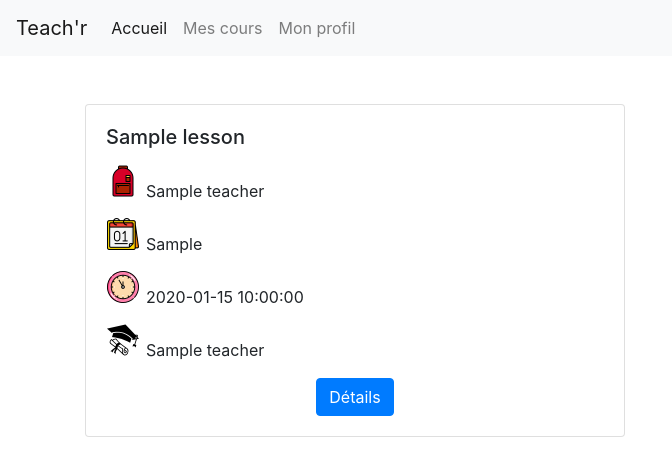
After one commit to lanebuleuse/test-teachr, a Symfony app: template templates/lessons/index.html.twig in a window 1280 px wide. The commit adds this page. Shown: the top 476 px of the page, without its empty margins (0-672 px from the left). Run offline with Twig, Linux system fonts and the light colour scheme; the template is opened without the code that fills it: most values are stand-ins (such as "Sample title", 1, 10 or a date in 2020); some libraries are stand-ins or nearby versions.

Commit message:
Create the page "mes cours"
1. Install symfony
2. Create controller and twig
3. Reproduice the model (maquette)
4. Dynamise the cards with array send by the controller

```diff
--- a/composer.json
+++ b/composer.json
@@ -12,6 +12,7 @@
         "doctrine/orm": "^2.7",
         "phpdocumentor/reflection-docblock": "^5.2",
         "sensio/framework-extra-bundle": "^5.1",
+        "symfony/apache-pack": "^1.0",
         "symfony/asset": "5.1.*",
         "symfony/console": "5.1.*",
         "symfony/dotenv": "5.1.*",
--- /dev/null
+++ b/public/css/style.css
@@ -0,0 +1,21 @@
+.card-lesson ul {
+}
+
+/**
+    Icons take from https://www.flaticon.com/free-icon/backpack_3232323?term=school%20backpack&page=1&position=7
+*/
+.card-lesson ul li {
+    margin-bottom: 15px;
+}
+.card-lesson ul li.details-student {
+	list-style-image: url("/icon/backpack.png");
+}
+.card-lesson ul li.details-teacher {
+	list-style-image: url("/icon/graduation-hat-and-diploma.png");
+}
+.card-lesson ul li.details-planning {
+	list-style-image: url("/icon/calendar.png");
+}
+.card-lesson ul li.details-time-slot {
+	list-style-image: url("/icon/clock.png");
+}
--- a/templates/base.html.twig
+++ b/templates/base.html.twig
@@ -3,10 +3,15 @@
     <head>
         <meta charset="UTF-8">
         <title>{% block title %}Welcome!{% endblock %}</title>
-        {% block stylesheets %}{% endblock %}
+        {% block stylesheets %}
+            <link href="https://stackpath.bootstrapcdn.com/bootstrap/4.5.2/css/bootstrap.min.css" rel="stylesheet" />
+            <link href="{{ asset('css/style.css') }}" rel="stylesheet" />
+        {% endblock %}
     </head>
     <body>
+        {% include "header.html.twig" %}
         {% block body %}{% endblock %}
+        {% include "footer.html.twig" %}
         {% block javascripts %}{% endblock %}
     </body>
 </html>
--- /dev/null
+++ b/templates/footer.html.twig
@@ -0,0 +1,3 @@
+
+        <footer>
+        </footer>
--- /dev/null
+++ b/templates/header.html.twig
@@ -0,0 +1,21 @@
+<header>
+    <nav class="navbar navbar-expand-lg navbar-light bg-light">
+    <a class="navbar-brand" href="#">Teach'r</a>
+    <button class="navbar-toggler" type="button" data-toggle="collapse" data-target="#navbarNav" aria-controls="navbarNav" aria-expanded="false" aria-label="Toggle navigation">
+        <span class="navbar-toggler-icon"></span>
+    </button>
+    <div class="collapse navbar-collapse" id="navbarNav">
+        <ul class="navbar-nav">
+            <li class="nav-item active">
+                <a class="nav-link" href="#">Accueil</a>
+            </li>
+            <li class="nav-item">
+                <a class="nav-link" href="#">Mes cours</a>
+            </li>
+            <li class="nav-item">
+                <a class="nav-link" href="#">Mon profil</a>
+            </li>
+        </ul>
+    </div>
+    </nav>
+</header>
--- /dev/null
+++ b/templates/lessons/index.html.twig
@@ -0,0 +1,36 @@
+{% extends 'base.html.twig' %}
+
+{% block title %}Hello LessonsController!{% endblock %}
+
+{% block body %}
+{# I use the grid system from boostrap : https://getbootstrap.com/docs/4.0/layout/grid/#how-it-works #}
+{# I use the spacing utility for make the content away from navbar : https://getbootstrap.com/docs/4.0/utilities/spacing/ #}
+<div class="container pt-5">
+
+    {# I use the following card from bootstrap : https://getbootstrap.com/docs/4.0/components/card/#using-custom-css #}
+    {# I sue the card group from bootstrap : https://getbootstrap.com/docs/4.5/components/card/#card-groups #}
+    <div class="row row-cols-1 row-cols-md-2">
+    {% for lesson in lessons %}
+        <div class="col mb-4">
+            <div class="card card-lesson">
+                <div class="card-body">
+                    <h5 class="card-title">{{ lesson.title }}</h5>
+                    <p class="card-text">
+                        <ul>
+                            <li class="details-student"> {{ lesson.teacher.name }} </li>
+                            {# https://twig.symfony.com/doc/2.x/filters/join.html #}
+                            <li class="details-planning"> {{ lesson.frequency.when_day | join(', ') }} </li>
+                            <li class="details-time-slot"> {{ lesson.time_slot }} </li>
+                            <li class="details-teacher"> {{ lesson.teacher.name }} </li>
+                        </ul>
+                    </p>
+                    <div class="text-center">
+                        <a href="#" class="btn btn-primary">Détails</a>
+                    </div>
+                </div>
+            </div>
+        </div>
+    {% endfor %}
+
+</div>
+{% endblock %}
```
Also changed, not shown: src/Controller/LessonsController.php (added, +85 -0 lines), public/.htaccess (added), public/icon/backpack.png (added), public/icon/calendar.png (added), public/icon/clock.png (added), public/icon/graduation-hat-and-diploma.png (added), public/icon/school-bag.svg (added), readme.MD (added), 2 other files.
